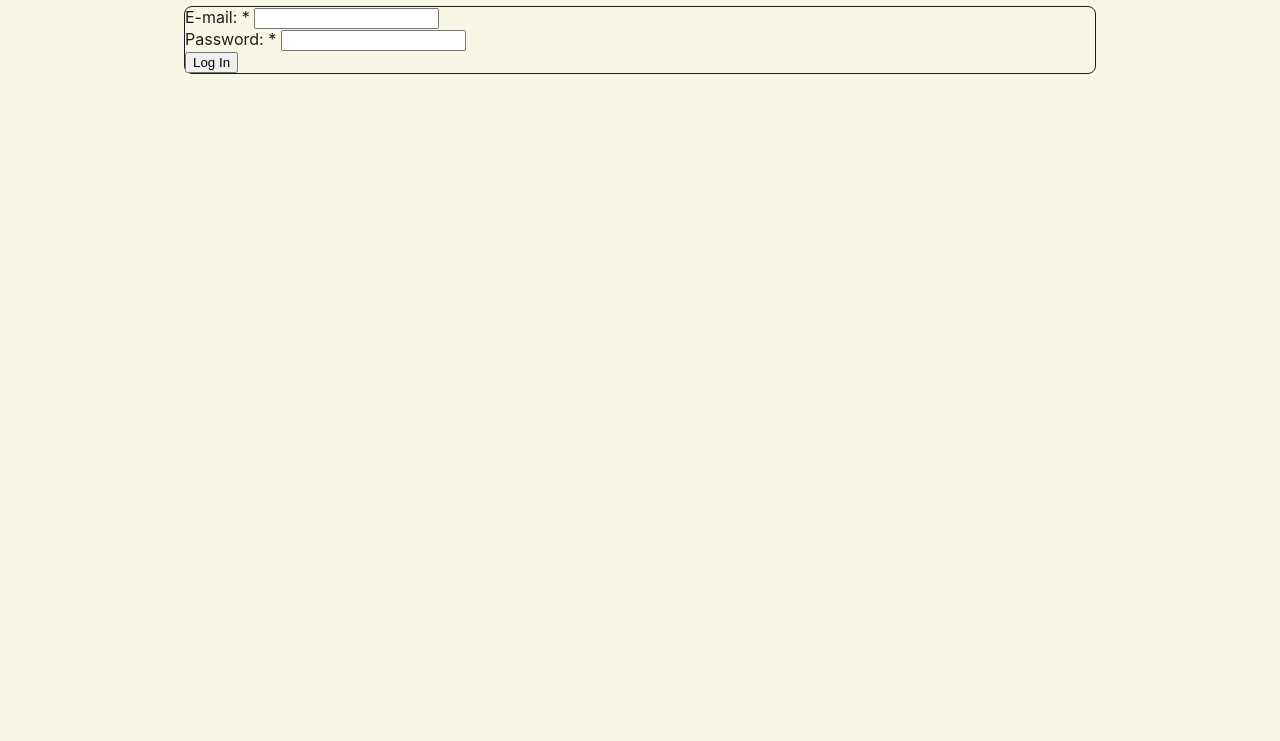
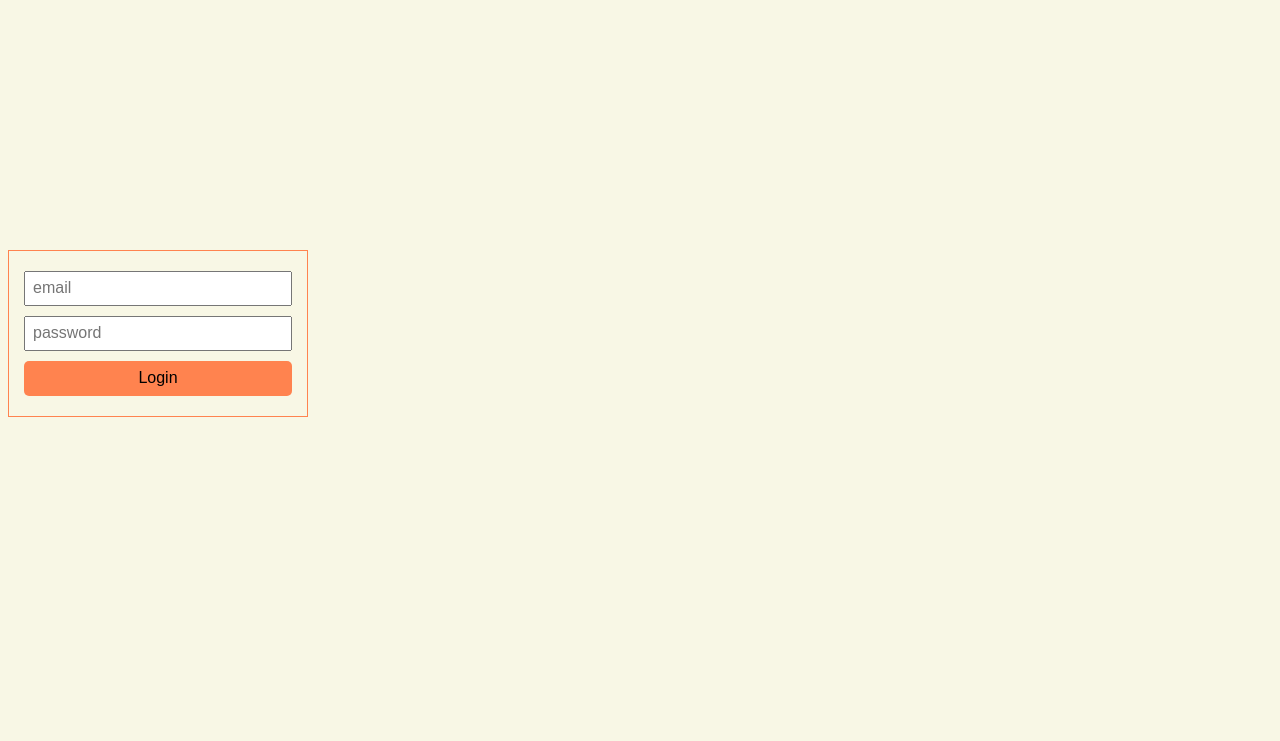
Before and after one commit to AleksandraChvatovaite/aleksandra_chvatovaite_type19_node, a plain HTML site: page front-end/login.html in a window 1280 px wide. Shown: the part 108-849 px from the top of the page. Before the commit the page ends 800 px from the top, so only its background shows below. Drawn offline with Linux system fonts and the light colour scheme.

Commit message:
login form changes

```diff
--- a/front-end/login.html
+++ b/front-end/login.html
@@ -10,17 +10,14 @@
 <body>
   <div class="container">
     <h1>Deli Shop</h1>
-    <form>
-      <div class="input-block">
-        <label for="email">E-mail: *</label>
-        <input type="email" id="email" name="e-mail" required>
-      </div>
-      <div class="input-block">
-        <label for="password">Password: *</label>
-        <input id="password" type="password" required>
-      </div>
-      <button type="submit">Log In</button>
-    </form>
+    <div class="form-wrap">
+      <form class="login-form">
+        <input type="email" placeholder="email">
+        <input type="password" placeholder="password">
+        <button>Login</button>
+      </form>
+    </div>
+
   </div>
 </body>
 </html>
--- a/front-end/scss/_reset.scss
+++ b/front-end/scss/_reset.scss
@@ -1,14 +1,10 @@
 * {
   box-sizing: border-box;
+  font-size: 1rem;
 }
 
 body {
-  margin: 0;
   background-color: $background-color;
   color: $primary-color;
   font-family: 'Inter', sans-serif;
 }
-
-.container {
-  padding: 2rem 2rem 0;
-}
--- a/front-end/scss/_styles.scss
+++ b/front-end/scss/_styles.scss
@@ -1,12 +1,31 @@
-h1 {
-  text-align: center;
+.form-wrap {
+  height: 100vh;
+  display: flex;
+  align-items: center;
 }
 
-form {
-  background: darken($color: background-color, $amount: 50%);
-  border: 1px solid $primary-color;
-  border-radius: 0.5rem;
-  width: 75%;
-  margin-left: auto;
-  margin-right: auto;
+.login-form {
+  display: flex;
+  flex-direction: column;
+  width: 300px;
+  padding: 15px;
+  border: 1px solid $secondary-color;
 }
+
+input {
+  margin: 5px 0;
+  height: 35px;
+  padding: 7px;
+}
+
+button {
+  height: 35px;
+  margin: 5px 0;
+  background-color: $secondary-color;
+  border: none;
+  border-radius: 5px;
+}
+
+button:hover {
+  background-color: $primary-color;
+}
```
Also changed, not shown: front-end/css/main.css, 1 other file.
